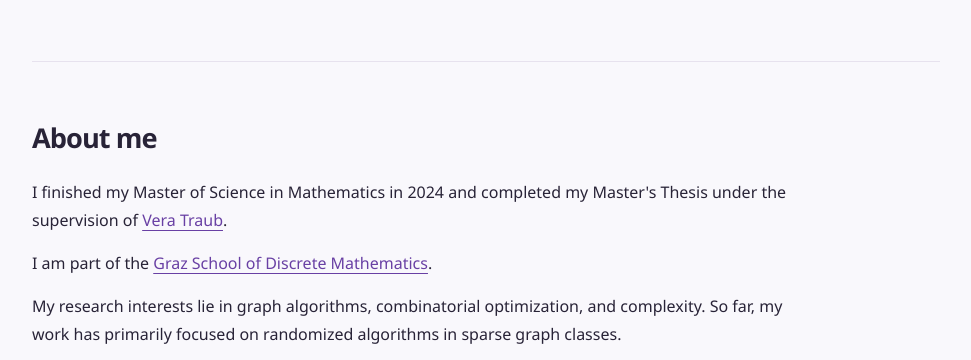
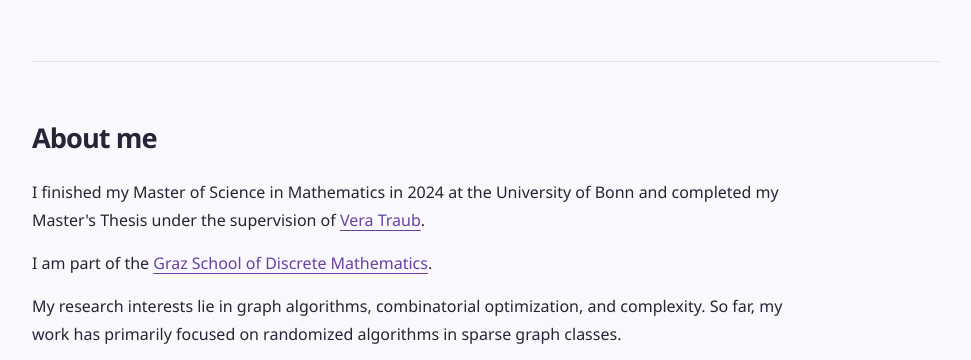
Before and after one commit to malte-baumecker/malte-baumecker.github.io, a plain HTML site: page index.html in a window 1280 px wide. Shown: the part 419-779 px from the top of the page, without its empty margins (154-1125 px from the left). Drawn offline with Linux system fonts and the light colour scheme.

Commit message:
Update educational background in About section

```diff
--- a/index.html
+++ b/index.html
@@ -175,7 +175,7 @@
 
       <section id="about" aria-labelledby="about-heading">
         <h2 id="about-heading">About me</h2>
-        <p>I finished my Master of Science in Mathematics in 2024 and completed my Master's Thesis under the supervision of <a href="https://people.inf.ethz.ch/vtraub/">Vera Traub</a>. </p>
+        <p>I finished my Master of Science in Mathematics in 2024 at the University of Bonn and completed my Master's Thesis under the supervision of <a href="https://people.inf.ethz.ch/vtraub/">Vera Traub</a>. </p>
         <p>I am part of the <a href="https://www.math.tugraz.at/graz-school-of-discrete-mathematics/index.php?link=people">Graz School of Discrete Mathematics</a>.</p>
         <p> My research interests lie in graph algorithms, combinatorial optimization, and complexity. So far, my work has primarily focused on randomized algorithms in sparse graph classes.</p>
         <p> Outside of work, I enjoy all kinds of sports. In summer, I spend as much time as possible surfing, while in winter, you can find snowboarding in the mountains or playing basketball. Apart from sports, I enjoy going to concerts and festivals, visiting museums, and spending evenings at the theater.</p>
```
